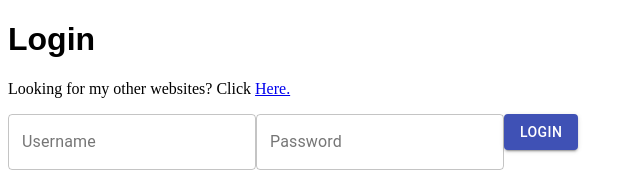
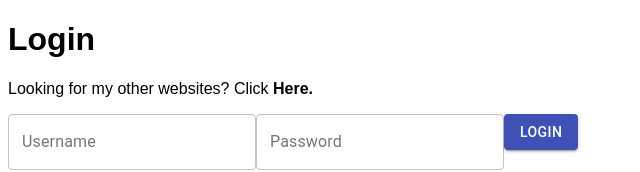
Before and after one commit to L1ndseyHerman/beach-app, a React (Vite) app: page /#/login in a window 1280 px wide. Shown: the top 172 px of the page, without its empty margins (0-640 px from the left). Built offline with nearby package versions, Linux system fonts and the light colour scheme.

Commit message:
And'd 2 CSS classes together for the errorMessage paragraph :)

```diff
--- a/src/components/LoginFormPage/LoginFormPage.tsx
+++ b/src/components/LoginFormPage/LoginFormPage.tsx
@@ -12,8 +12,17 @@ import { Role, type User } from "../../constants";
 
 const useStyles = makeStyles(() =>
   createStyles({
-    pageTitle: {
+    text: {
       fontFamily: "Arial",
+    },
+    link: {
+      textDecoration: "none",
+      color: "#000000",
+      fontWeight: 600,
+    },
+    errorMessage: {
+      //  Left-most Tomato red on https://htmlcolorcodes.com/color-chart/web-safe-color-chart/
+      color: "#CC3300",
     },
   }),
 );
@@ -67,25 +76,30 @@ export default function LoginFormPage({
 
   return (
     <>
-      <h1 className={classes.pageTitle}>
+      <h1 className={classes.text}>
         {intl.formatMessage({
           id: "LoginFormPage.Login",
           defaultMessage: "Login",
         })}
       </h1>
-      <p>
+      <p className={classes.text}>
         {intl.formatMessage({
           id: "LoginFormPage.OtherWebsites",
           defaultMessage: "Looking for my other websites? Click",
         }) + " "}
-        <a href="https://l1ndseyherman.github.io/my-app/#/">
+        <a
+          href="https://l1ndseyherman.github.io/my-app/#/"
+          className={classes.link}
+        >
           {intl.formatMessage({
             id: "LoginFormPage.Here",
             defaultMessage: "Here",
           }) + "."}
         </a>
       </p>
-      <p>{errorMessage}</p>
+      <p className={`${classes.text} ${classes.errorMessage}`}>
+        {errorMessage}
+      </p>
       <Box component="form" onSubmit={handleSubmit}>
         <TextField
           id="username"
```
Also changed, not shown: 1 other file (tests, documents, lock files or other folders).
